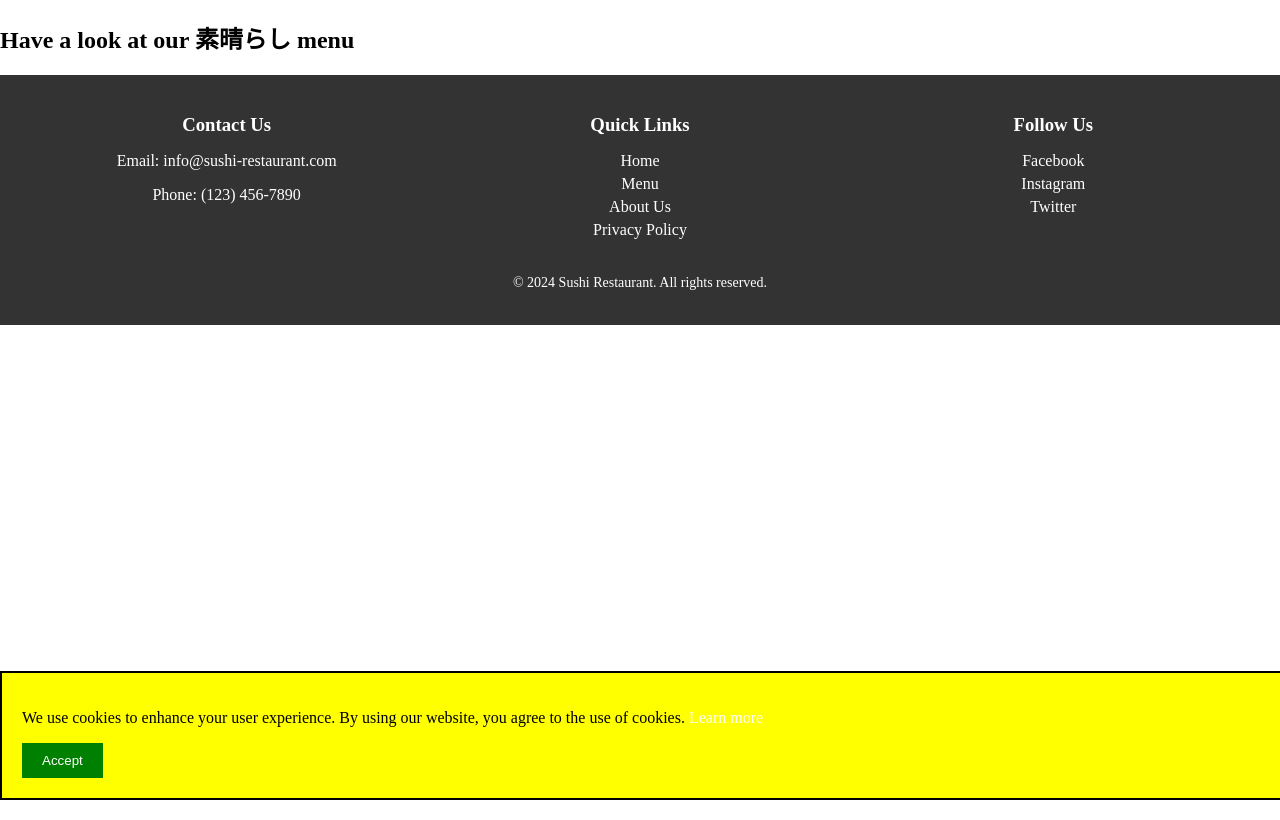
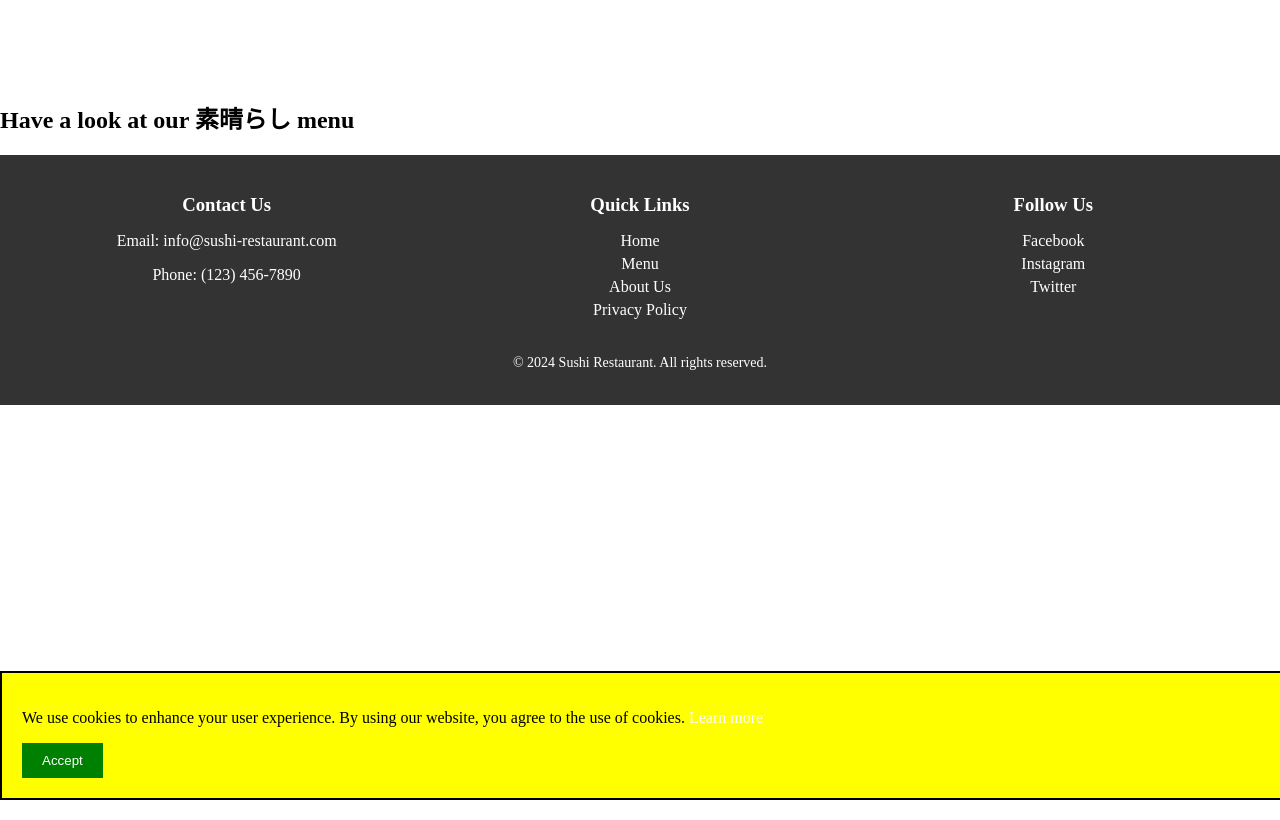
Before and after one commit to Lambertus7/Sushi, a Next.js app: page /menu in a window 1280 px wide. Built offline with nearby package versions, Linux system fonts and the light colour scheme.

Commit message:
Navbar component has been added to the other pages

```diff
--- a/src/components/Navbar.tsx
+++ b/src/components/Navbar.tsx
@@ -18,3 +18,4 @@ const Navbar = () => {
     </nav>
   );
 };
+export default Navbar;
--- a/src/pages/about.tsx
+++ b/src/pages/about.tsx
@@ -1,8 +1,10 @@
 import Footer from "@/components/Footer";
+import Navbar from "@/components/Navbar";
 
 const AboutPage = () => {
   return (
     <div>
+      <Navbar />
       <h2>Welcome to the About page!</h2>
       <Footer />
     </div>
--- a/src/pages/index.tsx
+++ b/src/pages/index.tsx
@@ -1,8 +1,10 @@
 import Footer from "@/components/Footer";
+import Navbar from "@/components/Navbar";
 
 const Homepage = () => {
   return (
     <div>
+      <Navbar />
       <h1>Welcome to the Homepage!</h1>
       <Footer />
     </div>
--- a/src/pages/menu.tsx
+++ b/src/pages/menu.tsx
@@ -1,8 +1,10 @@
 import Footer from "@/components/Footer";
+import Navbar from "@/components/Navbar";
 
 const MenuPage = () => {
   return (
     <div>
+      <Navbar />
       <h2>Have a look at our 素晴らし menu</h2>
       <Footer />
     </div>
--- a/src/pages/privacy.tsx
+++ b/src/pages/privacy.tsx
@@ -1,8 +1,10 @@
 import Footer from "@/components/Footer";
+import Navbar from "@/components/Navbar";
 
 const PrivacyPolicyPage = () => {
   return (
     <div>
+      <Navbar />
       <h2>Welcome to our Privacy Policy Page!</h2>
       <Footer />
     </div>
```
